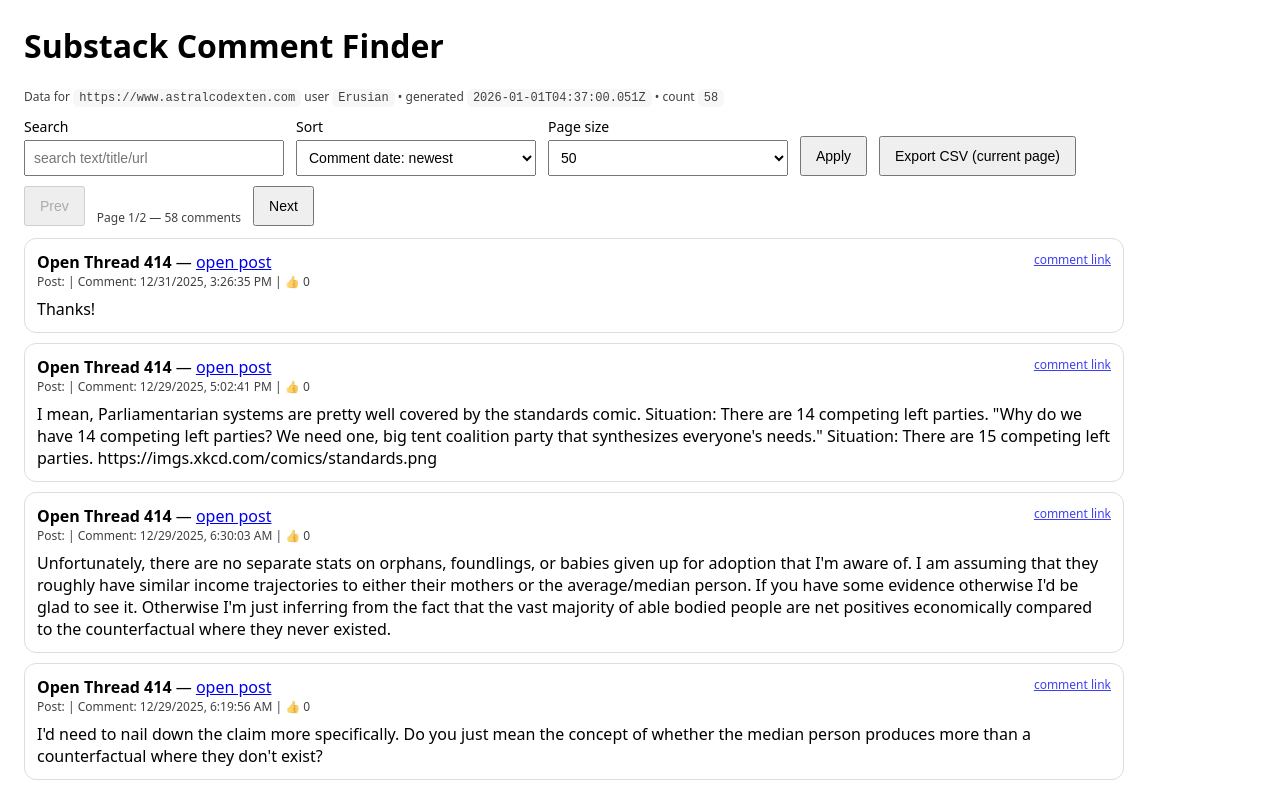
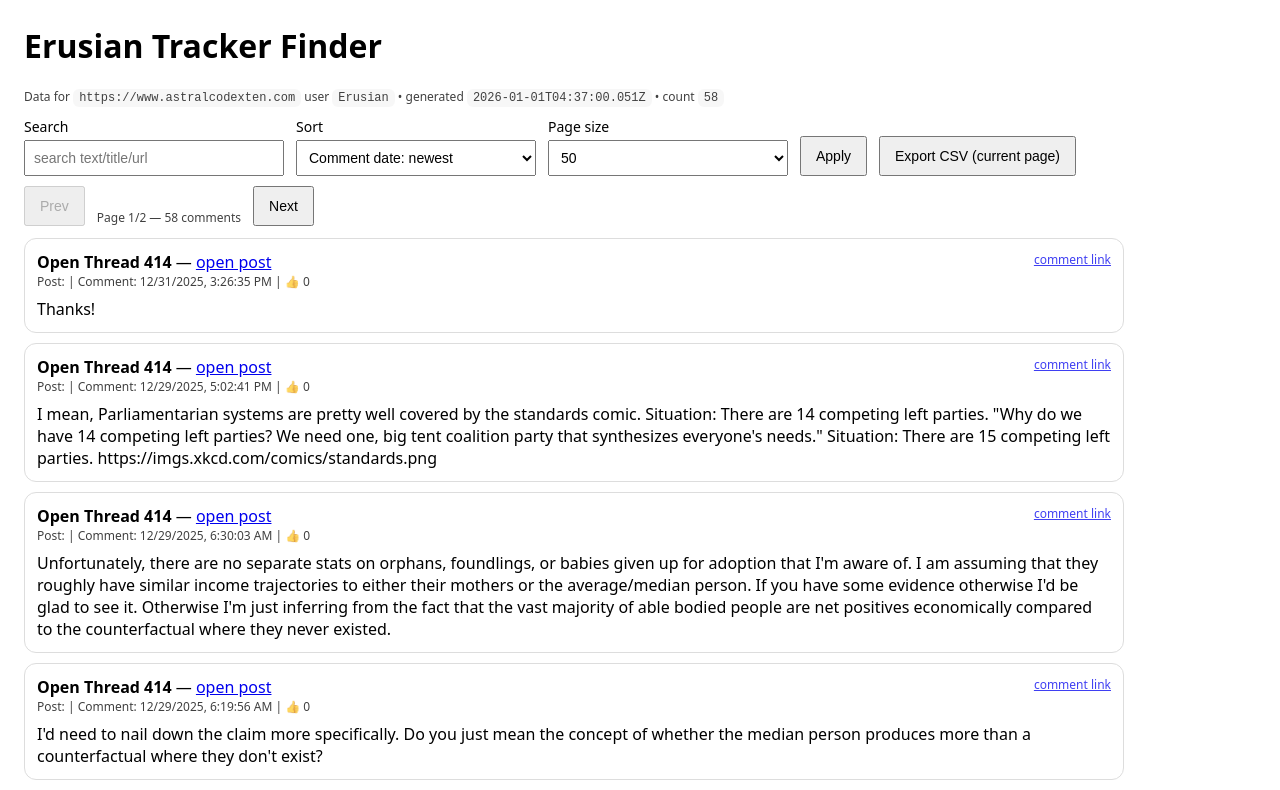
Before and after one commit to multibottlerocket/ErusianTracker, a website: page docs/index.html in a window 1280 px wide. Shown: the top 790 px of the page. Drawn offline with Linux system fonts and the light colour scheme.

Commit message:
Update index.html

```diff
--- a/docs/index.html
+++ b/docs/index.html
@@ -17,7 +17,7 @@
   </style>
 </head>
 <body>
-  <h1>Substack Comment Finder</h1>
+  <h1>Erusian Tracker Finder</h1>
   <div class="meta" id="about"></div>
 
   <div class="row" style="margin-top:12px;">
```
